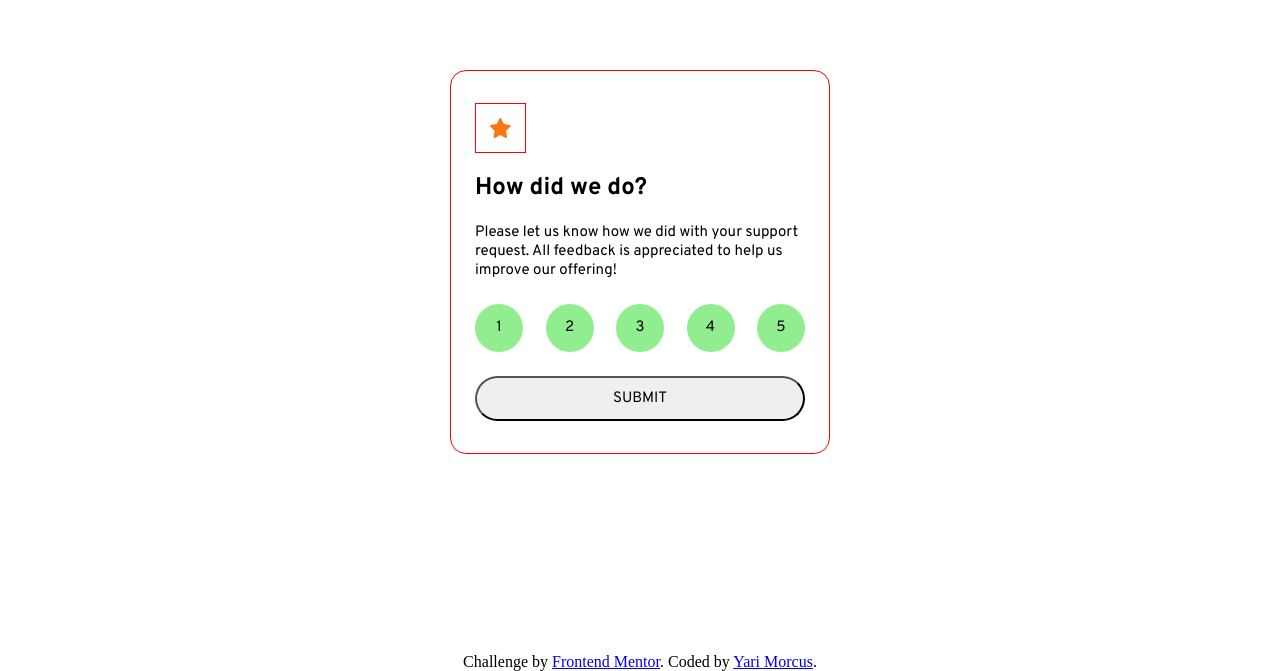
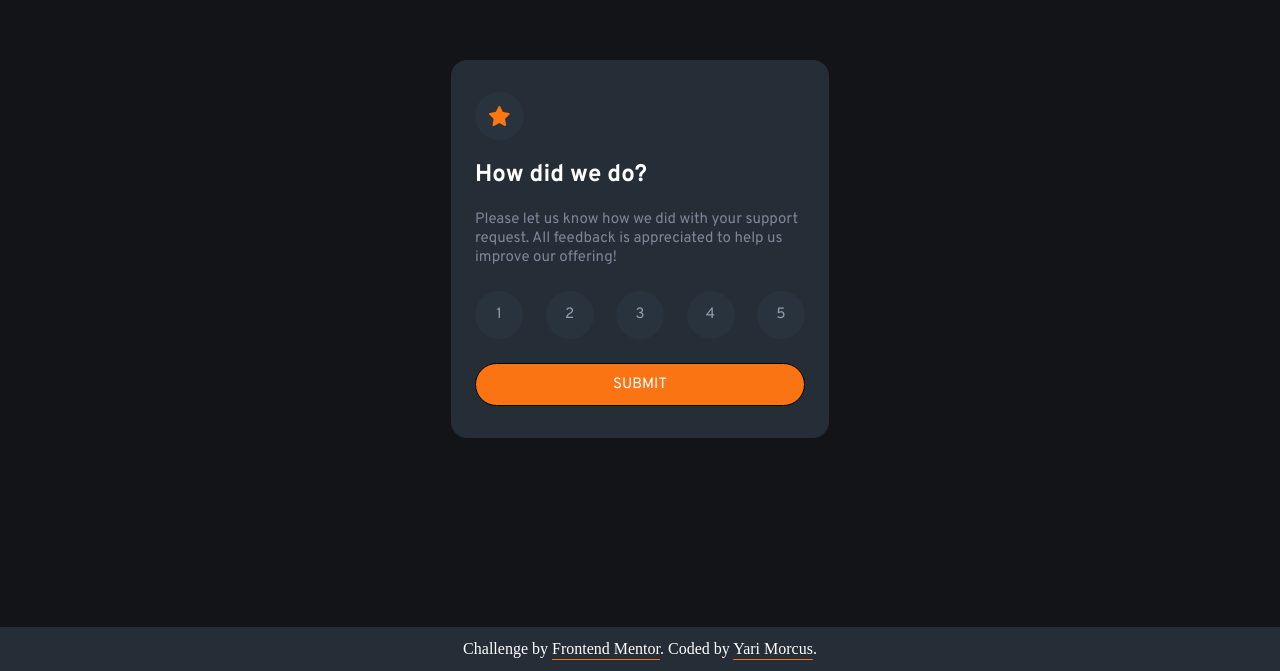
Before and after one commit to YariMorcus/interactive-rating-component, a website: page index.html in a window 1280 px wide. Shown: the part 129-800 px from the top of the page. Drawn offline with Linux system fonts and the light colour scheme.

Commit message:
Add CSS styling to components

```diff
--- a/css/style.css
+++ b/css/style.css
@@ -54,6 +54,7 @@ body {
   display: flex;
   flex-direction: column;
   min-height: 100vh;
+  background-color: hsl(216deg, 12%, 8%);
 }
 
 main {
@@ -65,6 +66,7 @@ main {
 
 p {
   margin: 1rem 0 1.5rem;
+  color: hsl(216deg, 12%, 54%);
 }
 
 p,
@@ -72,6 +74,10 @@ p,
 .submit-button {
   font-family: "overpass", sans-serif;
   font-size: 15px;
+}
+
+h2 {
+  color: hsl(0deg, 0%, 100%);
 }
 
 /*------------------------------------------------------------------
@@ -89,7 +95,8 @@ h2 {
   width: 17px;
   height: 16px;
   padding: 1rem;
-  border: 1px solid red;
+  border-radius: 100%;
+  background-color: hsl(210deg, 19%, 20%);
   background-image: url("../images/icon-star.jpg");
   background-image: url("../images/icon-star.svg");
   background-repeat: no-repeat;
@@ -101,8 +108,8 @@ h2 {
   margin: 0 auto;
   padding: 2rem 1.5rem;
   max-width: 300px;
-  border: 1px solid red;
   border-radius: 1rem;
+  background-color: hsl(213deg, 19%, 18%);
 }
 @media (min-width: 568px) {
   .rating-card {
@@ -122,7 +129,8 @@ h2 {
   border-radius: 100%;
   line-height: 2.7rem;
   text-align: center;
-  background: lightgreen;
+  color: hsl(217deg, 12%, 63%);
+  background-color: hsl(210deg, 19%, 20%);
 }
 @media (min-width: 568px) {
   .rating-circle {
@@ -140,7 +148,10 @@ h2 {
   width: 100%;
   padding: 1rem 0;
   border-radius: 2rem;
+  border: 1px solid hsl(0deg, 0%, 0%);
   text-transform: uppercase;
+  color: hsl(0deg, 0%, 100%);
+  background-color: hsl(25deg, 97%, 53%);
 }
 @media (min-width: 568px) {
   .submit-button {
@@ -156,6 +167,14 @@ h2 {
  9. Footer
 */
 .attribution {
+  padding: 0.8rem;
   text-align: center;
-  background-color: hsl(0deg, 0%, 100%);
+  color: hsl(0deg, 0%, 100%);
+  background-color: hsl(213deg, 19%, 18%);
 }
+
+.attribution-link {
+  color: hsl(0deg, 0%, 100%);
+  text-decoration-color: hsl(25deg, 97%, 53%);
+  text-underline-offset: 5px;
+}
```
